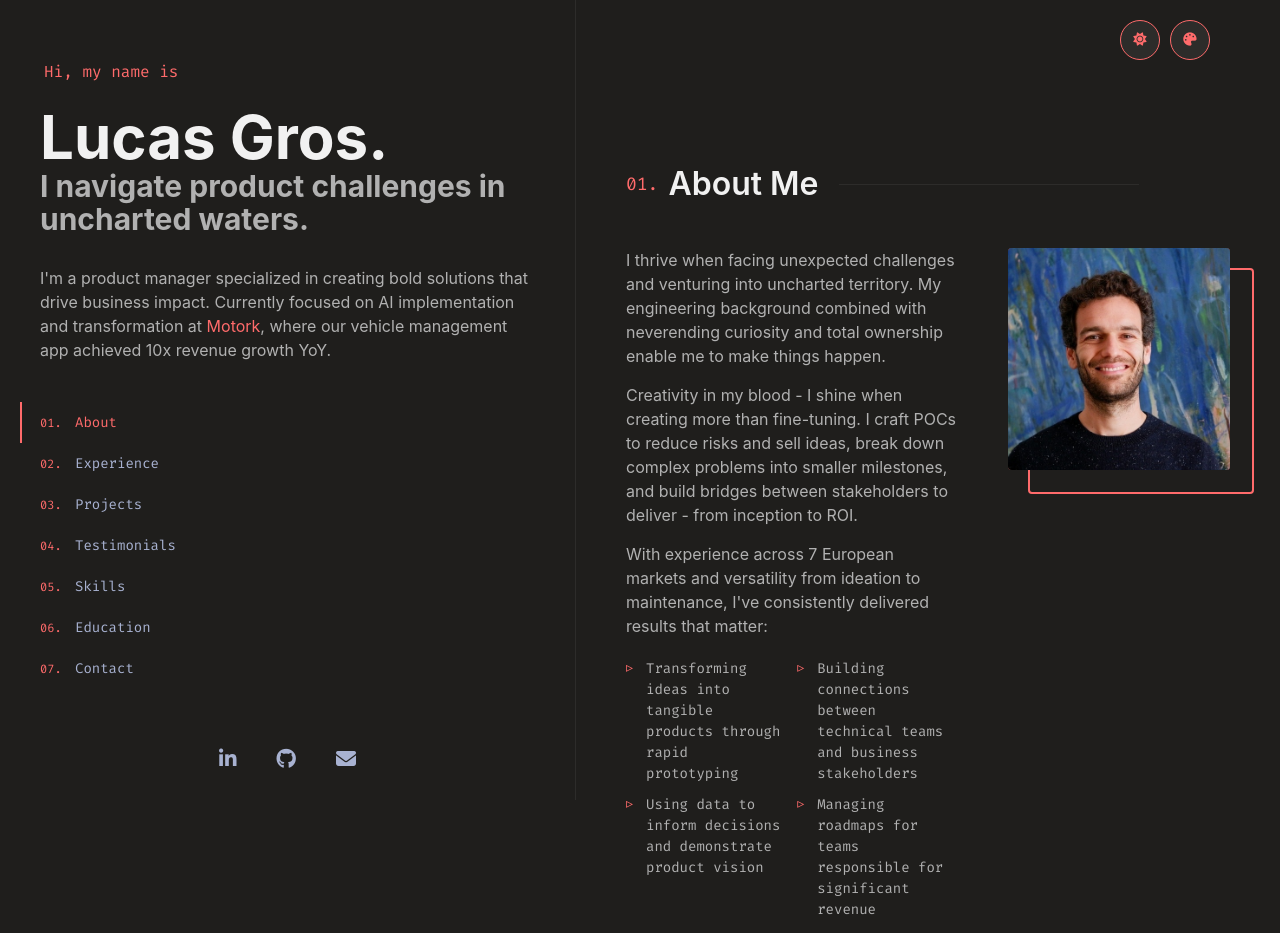
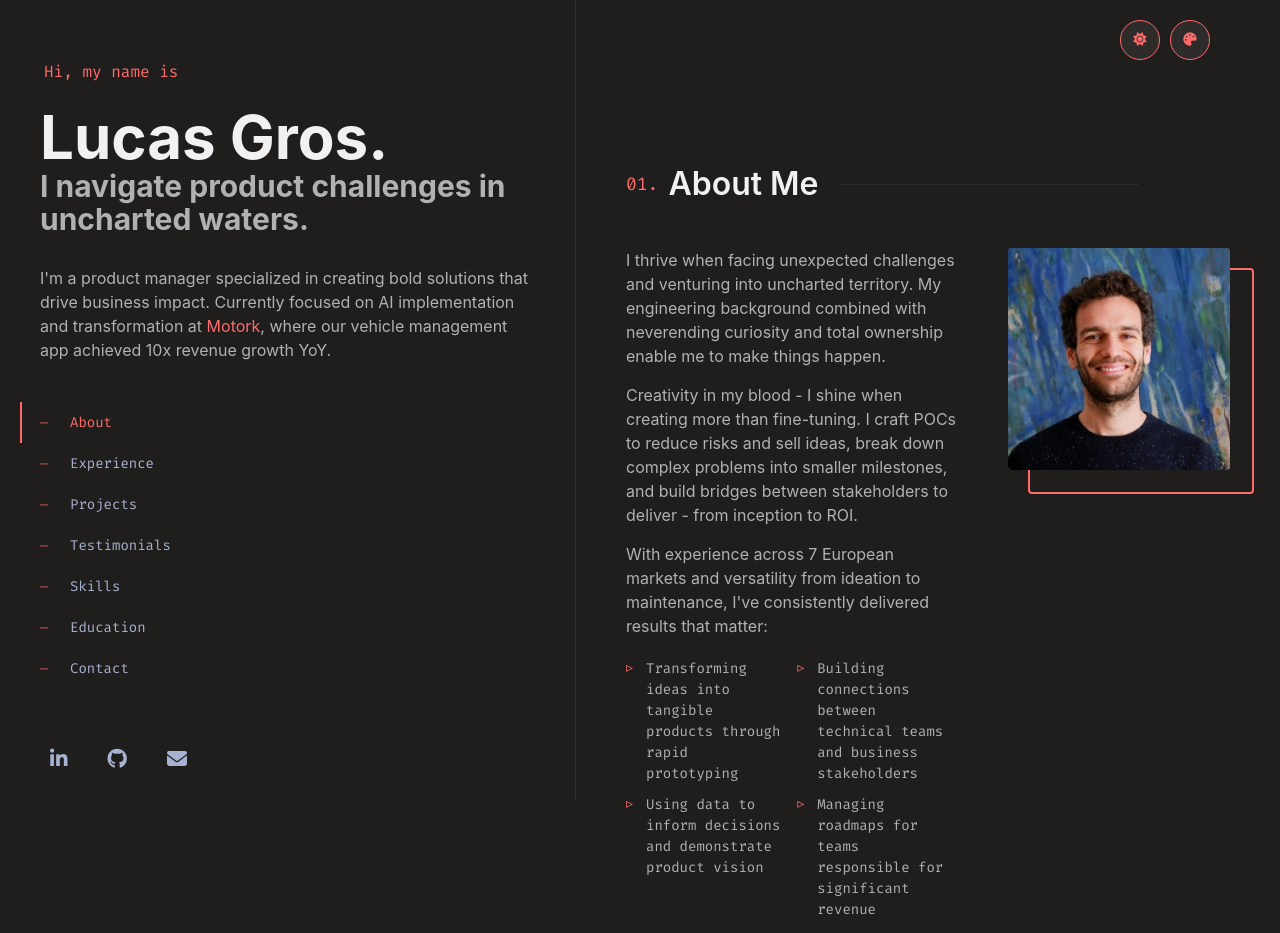
Before and after one commit to loukach/product-portfolio, a website: page index.html in a window 1280 px wide. Shown: the top 933 px of the page. Drawn offline with Linux system fonts and the light colour scheme.

Commit message:
Replace navigation numbers with minimal dashes

```diff
--- a/script.js
+++ b/script.js
@@ -37,7 +37,7 @@ async function loadContent(){try{const e=await fetch("content.json");if(!e.ok)th
         const n = document.createElement("li");
         const a = document.createElement("a");
         a.href = e.url;
-        a.innerHTML = `<span>${e.number}.</span> ${e.name}`;
+        a.innerHTML = `<span>—</span> ${e.name}`;
         if ("About" === e.name) a.classList.add("active");
         n.appendChild(a);
         t.appendChild(n);
--- a/styles.css
+++ b/styles.css
@@ -432,16 +432,17 @@ body.reading-mode .reading-mode-toggle i {
 
 .nav-links a span {
     color: var(--cyan);
-    font-size: var(--fz-xxs);
+    font-size: var(--fz-xs);
     display: inline-block;
     margin-right: 10px;
-    min-width: 25px;
+    min-width: 20px;
+    opacity: 0.8;
 }
 
 .social-links {
     display: flex;
     flex-direction: row;
-    justify-content: center;
+    justify-content: left;
     align-items: center;
     gap: 20px;
     margin-top: 20px
```
